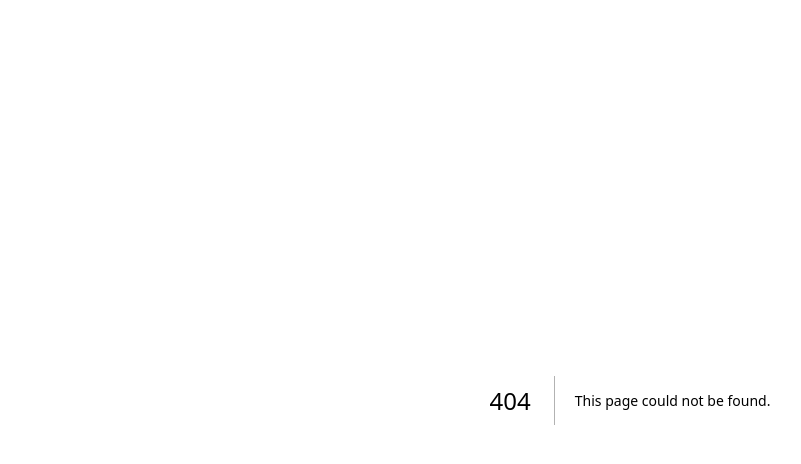
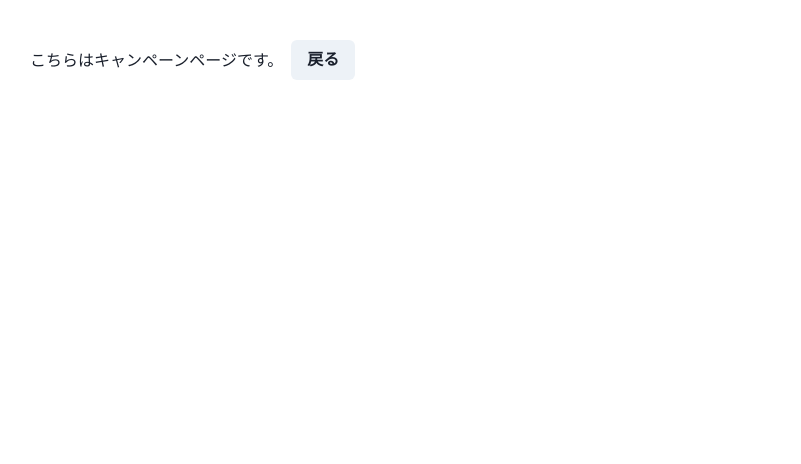
Before and after one commit to yumemi-inc/yumeshop-frontend, a Next.js app: page /campaign in a window 1280 px wide. Before the commit this address had no page. Shown: the top 464 px of the page, without its empty margins (10-811 px from the left). Built offline with nearby package versions, Linux system fonts and the light colour scheme.

Commit message:
feature: add mock campaign_page

```diff
--- /dev/null
+++ b/src/pages/campaign/index.tsx
@@ -0,0 +1,15 @@
+import { Button, HStack } from '@chakra-ui/react';
+import type { NextPage } from 'next';
+import { useRouter } from 'next/router';
+
+const Campaign: NextPage = () => {
+  const router = useRouter();
+  return (
+    <HStack m={10}>
+      <p>こちらはキャンペーンページです。</p>
+      <Button onClick={() => router.back()}>戻る</Button>
+    </HStack>
+  );
+};
+
+export default Campaign;
--- a/src/pages/index.tsx
+++ b/src/pages/index.tsx
@@ -7,7 +7,7 @@ const Home: NextPage = () => (
     <p>とりあえずのキャンペーン部分</p>
     <HStack m={10}>
       {Array.from({ length: 5 }, (v, k) => k).map(() => (
-        <CampaignCard />
+        <CampaignCard campaignPath="/campaign" />
       ))}
     </HStack>
   </Box>
```
Also changed, not shown: src/components/organisms/CampaignCard/index.tsx (+11 -1 lines).
